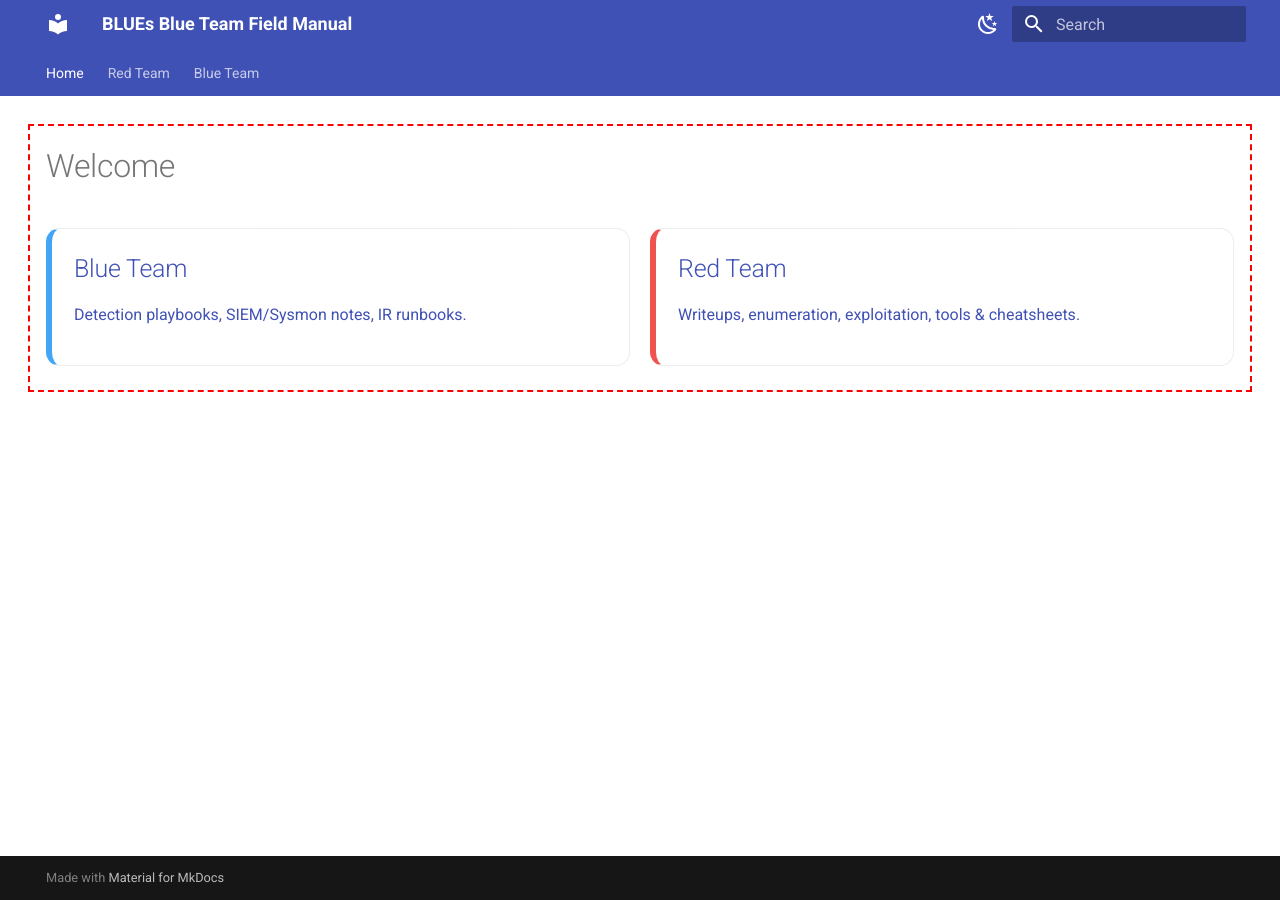
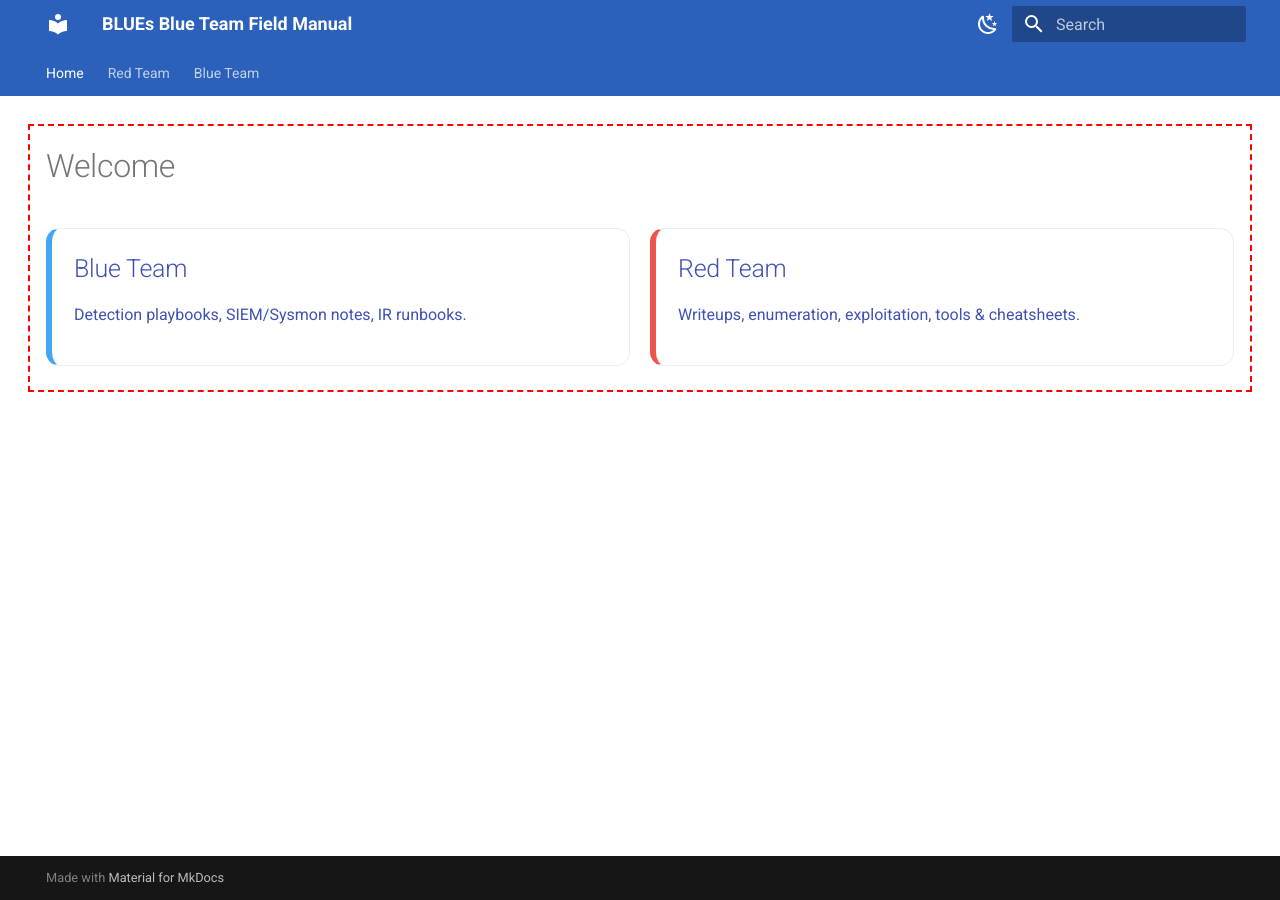
Before and after one commit to BLUE-ps1/BLUES-Blue-Team-Field-Manual, an MkDocs documentation site: the page built from docs/index.md, in a window 1280 px wide. Built offline with MkDocs 1.6.1 and Material for MkDocs 9.7.7, drawn with Linux system fonts in a browser that asks for light colours.

Commit message:
Update extra.css

```diff
--- a/docs/assets/extra.css
+++ b/docs/assets/extra.css
@@ -43,3 +43,14 @@
 
 /* TEST */
 .md-content { outline: 2px dashed #f00; }
+
+.md-header { background-color: #2B61BA !important; }
+.md-tabs   { background-color: #2B61BA !important; }
+
+/* make text readable on the bar */
+.md-header__title,
+.md-header__button,
+.md-tabs__link,
+.md-tabs__item--active .md-tabs__link {
+  color: #ffffff !important;
+}
```
